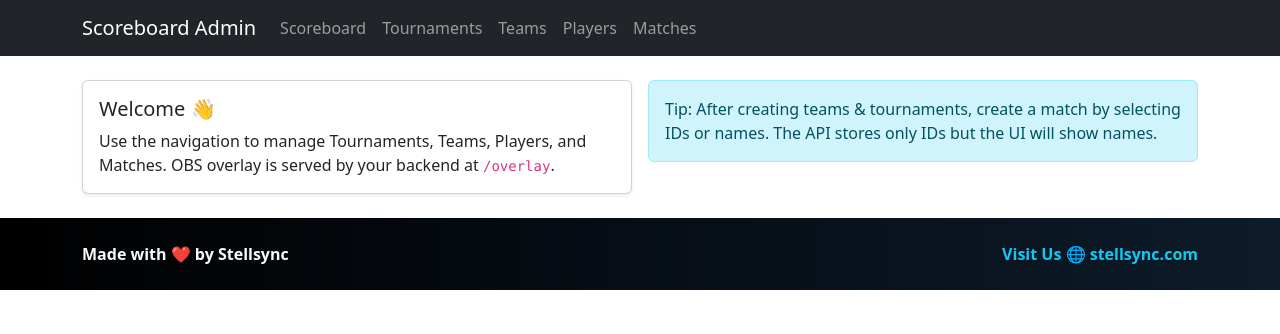
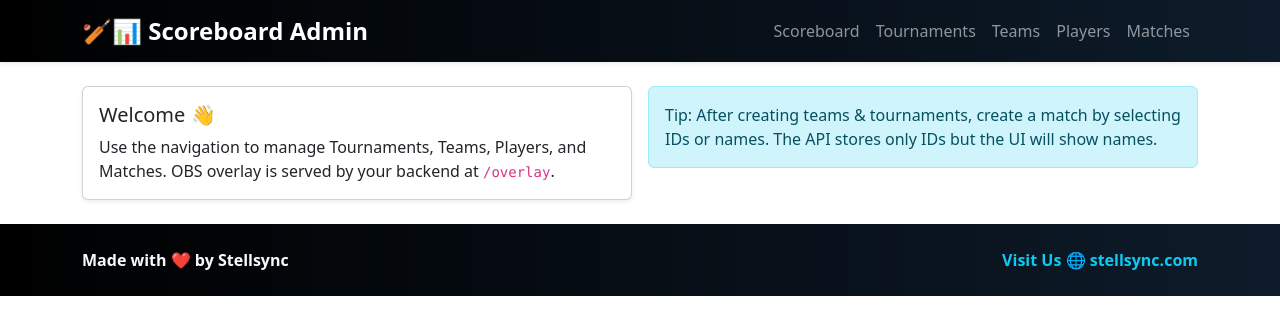
Before and after one commit to StellSync/LiveStream_Cricket_Project, a React (Vite) app in the folder frontend/: page / in a window 1280 px wide. Shown: the top 334 px of the page. Built offline with nearby package versions, Linux system fonts and the light colour scheme; no server answers.

Commit message:
footer and navbar

```diff
--- a/frontend/src/components/Layout.jsx
+++ b/frontend/src/components/Layout.jsx
@@ -1,12 +1,19 @@
 import { Link, NavLink } from "react-router-dom";
 import Footer from "./Footer";
+import "./Navbar.css";
 
 export default function Layout({ children }) {
   return (
     <>
-      <nav className="navbar navbar-expand-lg navbar-dark bg-dark">
+      {/* Navbar */}
+      <nav
+        className="navbar navbar-expand-lg navbar-dark shadow-sm"
+        style={{ background: "linear-gradient(to right, #000000, #0d1b2a)" }}
+      >
         <div className="container">
-          <Link className="navbar-brand" to="/">Scoreboard Admin</Link>
+          <Link className="navbar-brand fw-bold fs-4" to="/">
+            🏏📊 Scoreboard Admin
+          </Link>
           <button
             className="navbar-toggler"
             type="button"
@@ -16,22 +23,44 @@ export default function Layout({ children }) {
             aria-expanded="false"
             aria-label="Toggle navigation"
           >
-            <span className="navbar-toggler-icon"/>
+            <span className="navbar-toggler-icon" />
           </button>
           <div className="collapse navbar-collapse" id="nav">
-            <ul className="navbar-nav me-auto">
-              <li className="nav-item"><NavLink className="nav-link" to="/scoreboard">Scoreboard</NavLink></li>
-              <li className="nav-item"><NavLink className="nav-link" to="/tournaments">Tournaments</NavLink></li>
-              <li className="nav-item"><NavLink className="nav-link" to="/teams">Teams</NavLink></li>
-              <li className="nav-item"><NavLink className="nav-link" to="/players">Players</NavLink></li>
-              <li className="nav-item"><NavLink className="nav-link" to="/matches">Matches</NavLink></li>
+            <ul className="navbar-nav ms-auto">
+              <li className="nav-item">
+                <NavLink className="nav-link" to="/scoreboard">
+                  Scoreboard
+                </NavLink>
+              </li>
+              <li className="nav-item">
+                <NavLink className="nav-link" to="/tournaments">
+                  Tournaments
+                </NavLink>
+              </li>
+              <li className="nav-item">
+                <NavLink className="nav-link" to="/teams">
+                  Teams
+                </NavLink>
+              </li>
+              <li className="nav-item">
+                <NavLink className="nav-link" to="/players">
+                  Players
+                </NavLink>
+              </li>
+              <li className="nav-item">
+                <NavLink className="nav-link" to="/matches">
+                  Matches
+                </NavLink>
+              </li>
             </ul>
           </div>
         </div>
       </nav>
-      <main className="container my-4">
-        {children}
-      </main>
+
+      {/* Main content */}
+      <main className="container my-4">{children}</main>
+
+      {/* Footer */}
       <Footer />
     </>
   );
--- /dev/null
+++ b/frontend/src/components/Navbar.css
@@ -0,0 +1,15 @@
+/* Navbar.css */
+.navbar .nav-link {
+  transition: color 0.3s ease, transform 0.2s ease;
+}
+
+.navbar .nav-link:hover {
+  color: #00bfff !important; /* neon blue */
+  transform: scale(1.05);
+}
+
+.navbar .nav-link.active {
+  font-weight: bold;
+  color: #00bfff !important;
+  border-bottom: 2px solid #00bfff;
+}
```
